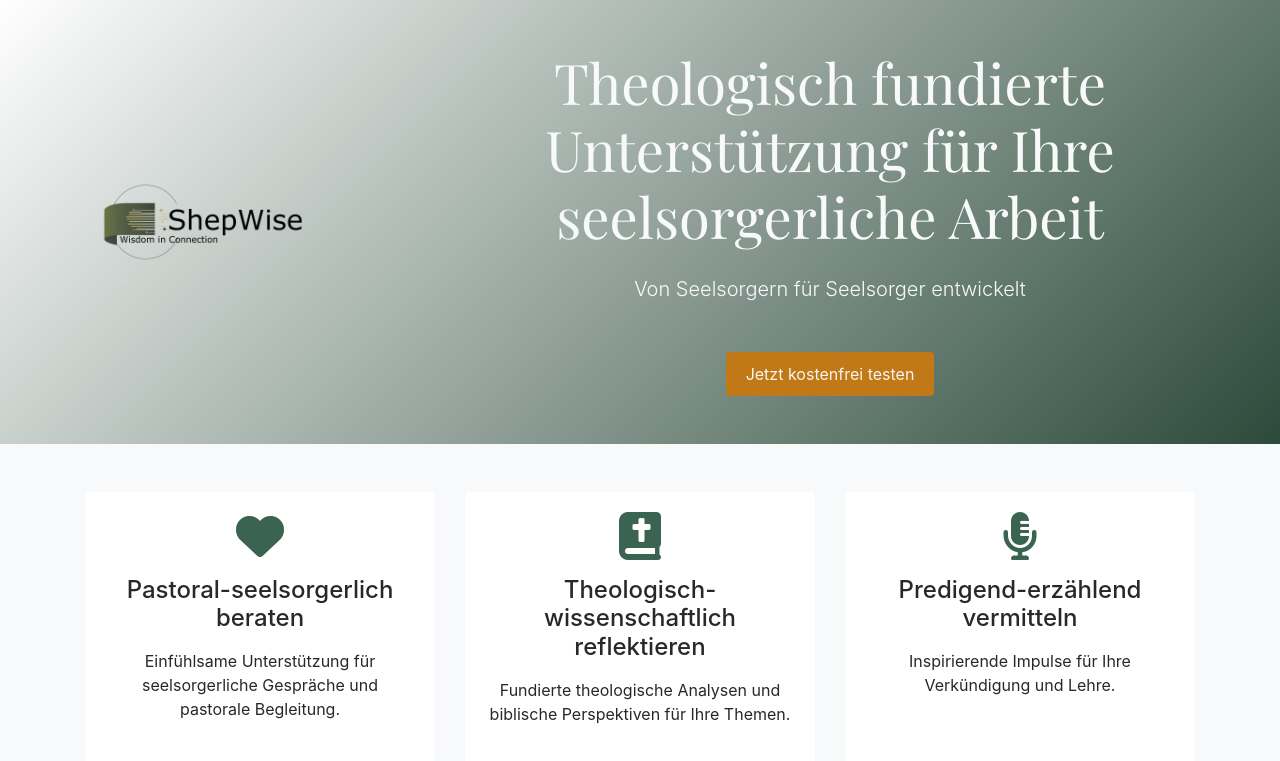
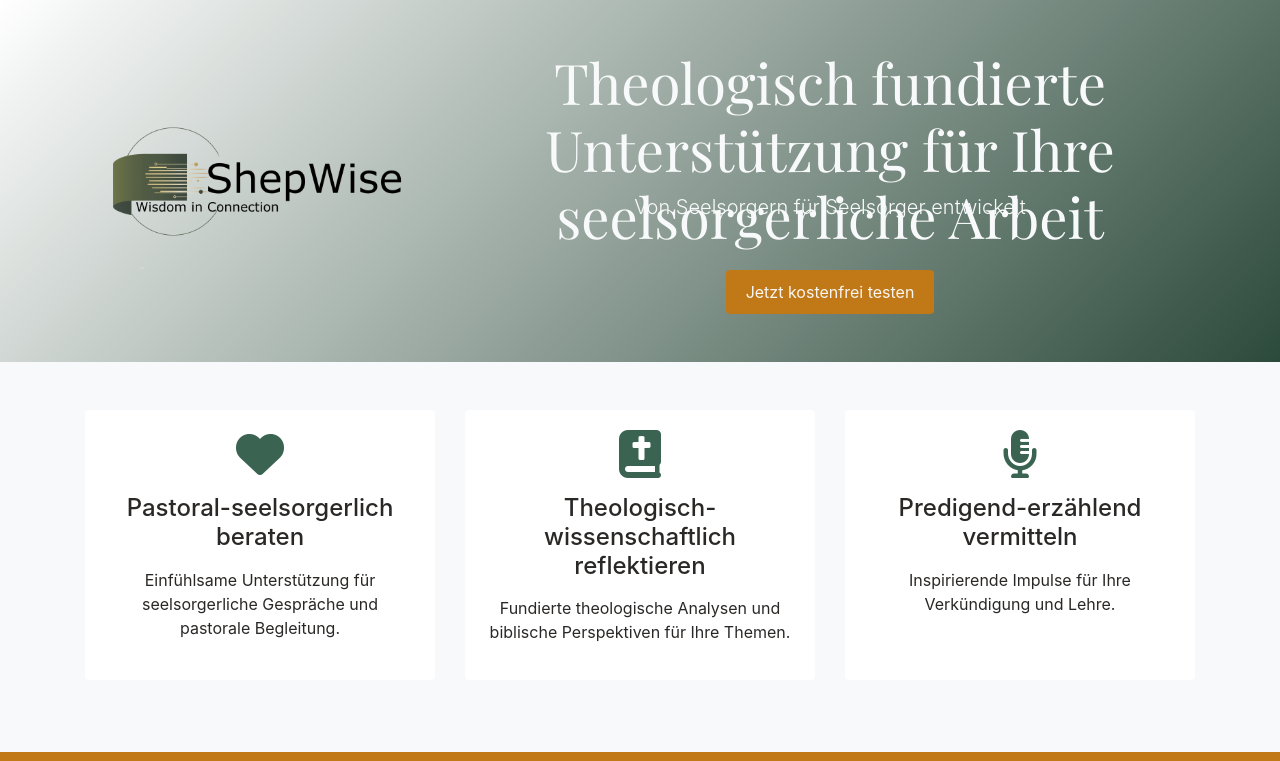
Before and after one commit to FritzSavira/ama_browser, a Flask app: page / in a window 1280 px wide. Shown: the top 761 px of the page. Run offline with Flask 3, Linux system fonts and the light colour scheme; some libraries are stand-ins or nearby versions; some web fonts are replaced.

Commit message:
landing.html: Headline<-- max 120px

```diff
--- a/templates/landing.html
+++ b/templates/landing.html
@@ -17,10 +17,10 @@
         <div class="container text-light">
             <div class="row align-items-center">
                 <div class="col-md-4 text-center text-md-left mb-4 mb-md-0">
-                    <img src="{{ url_for('static', filename='images/logo_shepwise_text2.png') }}" alt="ShepWise Logo" class="img-fluid" style="max-height: 120px;">
+                    <img src="{{ url_for('static', filename='images/logo_shepwise_text2.png') }}" alt="ShepWise Logo" class="img-fluid" style="max-height: 240px;">
                 </div>
                 <div class="col-md-8 text-center">
-                    <h1 class="display-4 mb-4" style="font-family: 'Playfair Display', serif; max-height: 240px" >
+                    <h1 class="display-4 mb-4" style="font-family: 'Playfair Display', serif; max-height: 120px" >
                         Theologisch fundierte Unterstützung für Ihre seelsorgerliche Arbeit
                     </h1>
                     <p class="lead mb-5">Von Seelsorgern für Seelsorger entwickelt</p>
```
